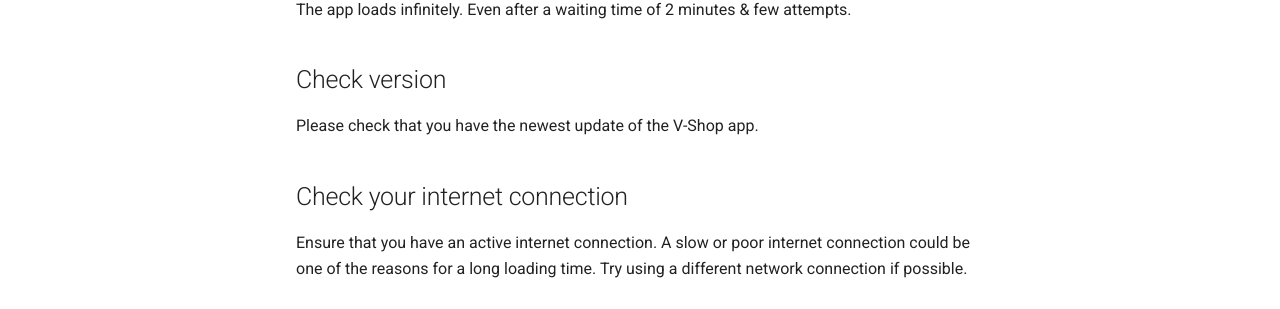
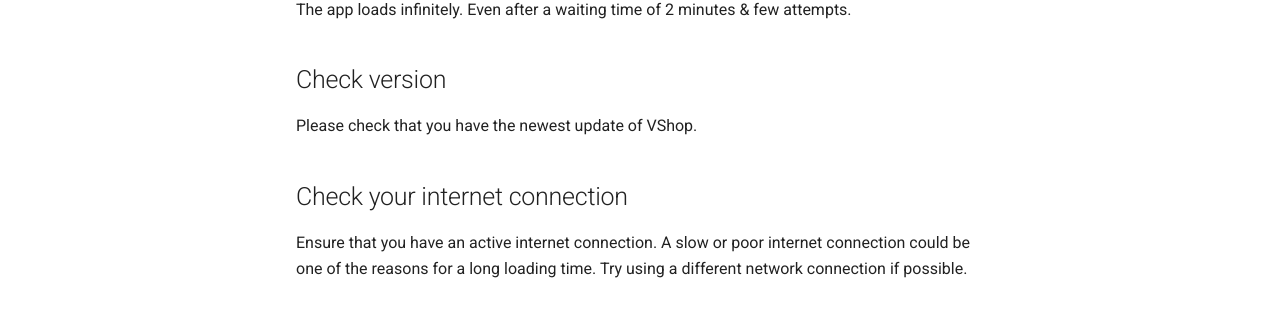
Before and after one commit to VShopApp/docs, an MkDocs documentation site: the page built from docs/Troubleshooting/Stuck_loading.md, in a window 1280 px wide and 1201 px high. Shown: the part 506-815 px from the top of the window. Built offline with MkDocs 1.6.1 and Material for MkDocs 9.7.7, drawn with Linux system fonts in a browser that asks for light colours; comment, search, counter and statistics services are not loaded.

Commit message:
fixed wrong vshop text

```diff
--- a/docs/Troubleshooting/Stuck_loading.md
+++ b/docs/Troubleshooting/Stuck_loading.md
@@ -10,7 +10,7 @@
 The app loads infinitely. Even after a waiting time of 2 minutes & few attempts.
 
 ## Check version
-Please check that you have the newest update of the V-Shop app.
+Please check that you have the newest update of VShop.
 
 ## Check your internet connection
 Ensure that you have an active internet connection. A slow or poor internet connection could be one of the reasons for a long loading time. Try using a different network connection if possible.
```
Also changed, not shown: docs/Troubleshooting/Access_Denied.md (+1 -1 lines), docs/Troubleshooting/Third_Party_login.md (+1 -1 lines).
